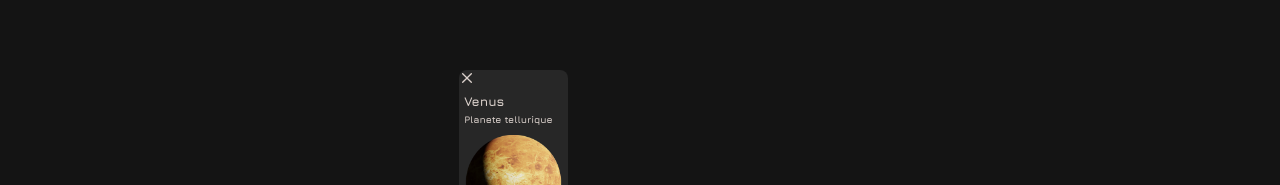
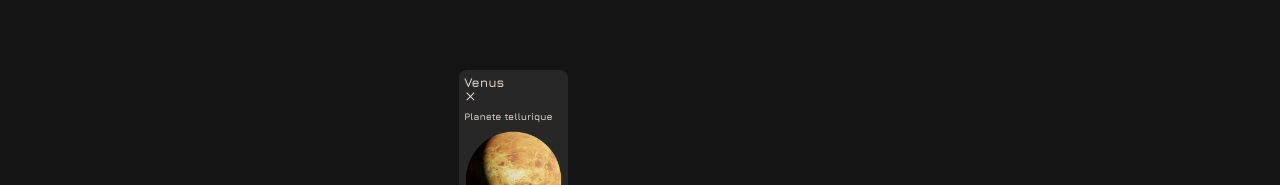
Before and after one commit to WildCodeSchool/2023-02-js-btz-apollo, a React (Create React App) app: page / in a window 1280 px wide. Shown: the part 161-346 px from the top of the page. Built offline with nearby package versions, Linux system fonts and the light colour scheme; a web font is replaced by a local one.

Commit message:
css cards and exit button icon and component

```diff
--- a/src/components/Cards.css
+++ b/src/components/Cards.css
@@ -10,6 +10,7 @@
     flex-direction: column;
     margin: 0 5px 0 5px;
 }
+
 
 .title {
     justify-content: flex-start;
--- a/src/components/Cards.jsx
+++ b/src/components/Cards.jsx
@@ -11,11 +11,16 @@ const Cards = () => {
 
   return (<>
     <div className="cards">
-      <ExitButton/>
-      <div className="container-title">
-        <h1 className="title">Venus</h1>
+
+      <div className="container-title" >
+        <h1 className="title">Venus  <ExitButton /></h1>
+        <div className="exit-button">
+      </div>
         <h2 className="description">Planete tellurique</h2>
       </div>
+
+
+
       <div className="planet-image" >
         <img src={img} alt="venus" />
       </div>
--- a/src/components/ExitButton.jsx
+++ b/src/components/ExitButton.jsx
@@ -3,10 +3,14 @@ import {CgClose} from "react-icons/cg"
 
 function ExitButton() {
   return (
+
+
     <div>
         <CgClose />
     </div>
   )
+
+
 }
 
 export default ExitButton
```
